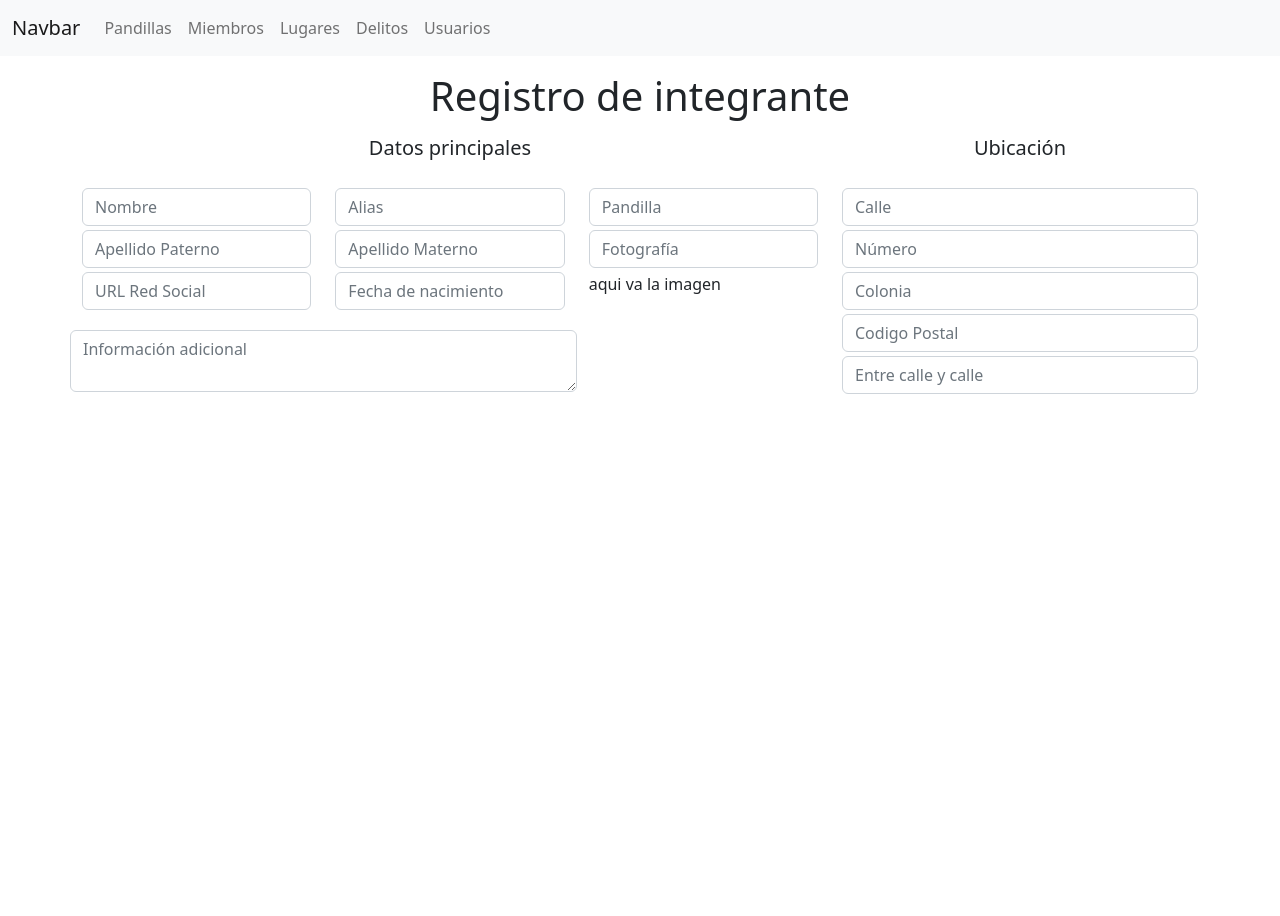
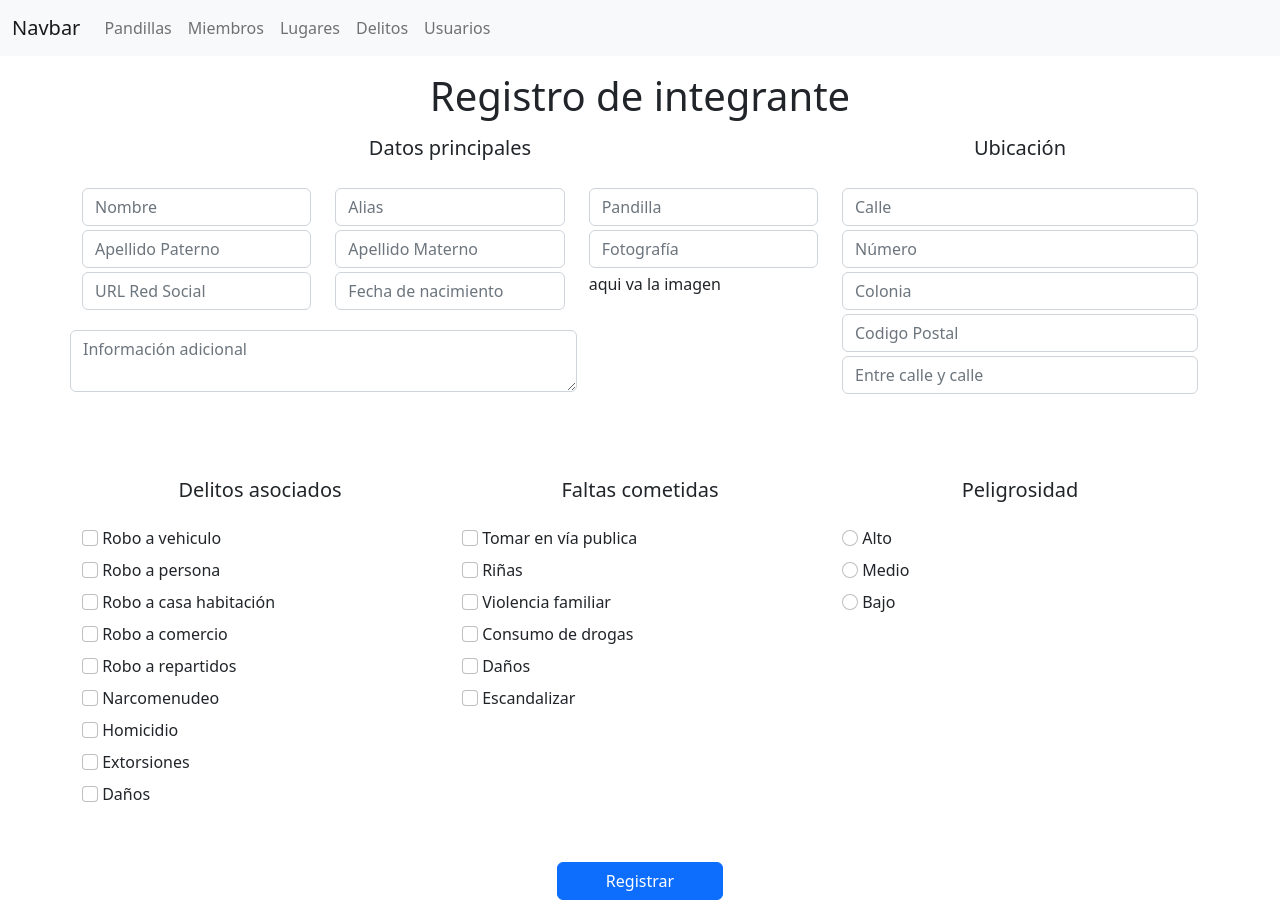
Before and after one commit to aaroncarrizal/pandillas, a Vue app in the folder frontend/: page /member in a window 1280 px wide. Before the commit the page ends 800 px from the top, so only its background shows below. Built offline with nearby package versions, Linux system fonts and the light colour scheme.

Commit message:
added generatereport, memberform and userconfig

```diff
--- /dev/null
+++ b/frontend/src/components/GenerateReport.vue
@@ -0,0 +1,36 @@
+<template>
+    <div class="container">
+        <p class="h1 text-center my-3">Generar Reporte</p>
+        <form>
+            <div class="row mt-4">
+                <div class="col">
+                    <select class="form-select">
+                        <option>Todas las pandillas</option>
+                    </select>
+                </div>
+                <div class="col">
+                    <select class="form-select">
+                        <option>Cualquier delito</option>
+                    </select>
+                </div>
+                <div class="col">
+                    <select class="form-select">
+                        <option>Cualquier falta</option>
+                    </select></div>
+                <div class="col">
+                    <select class="form-select">
+                        <option>Cualquier peligrosidad</option>
+                    </select>
+                </div>
+            </div>
+            <div class="row justify-content-center my-3">
+                <div class="col-2 my-2">
+                    <div class="d-grid gap-2">
+                        <button type="submit" class="btn btn-primary">Generar</button>
+                    </div>
+                </div>
+            </div>
+        </form>
+    </div>
+</template>
+<script></script>
--- a/frontend/src/components/MemberForm.vue
+++ b/frontend/src/components/MemberForm.vue
@@ -43,9 +43,44 @@
                     </div>
                 </div>
             </div>
+            <div class="row my-5">
+                <div class="col">
+                    <p class="h5 text-center mt-2 mb-4">Delitos asociados</p>
+                    <div class="my-2"><input class="form-check-input" type="checkbox"> Robo a vehiculo</div>
+                    <div class="my-2"><input class="form-check-input" type="checkbox"> Robo a persona</div>
+                    <div class="my-2"><input class="form-check-input" type="checkbox"> Robo a casa habitación</div>
+                    <div class="my-2"><input class="form-check-input" type="checkbox"> Robo a comercio</div>
+                    <div class="my-2"><input class="form-check-input" type="checkbox"> Robo a repartidos</div>
+                    <div class="my-2"><input class="form-check-input" type="checkbox"> Narcomenudeo</div>
+                    <div class="my-2"><input class="form-check-input" type="checkbox"> Homicidio</div>
+                    <div class="my-2"><input class="form-check-input" type="checkbox"> Extorsiones</div>
+                    <div class="my-2"><input class="form-check-input" type="checkbox"> Daños</div>
+                </div>
+                <div class="col">
+                    <p class="h5 text-center mt-2 mb-4">Faltas cometidas</p>
+                    <div class="my-2"><input class="form-check-input" type="checkbox"> Tomar en vía publica</div>
+                    <div class="my-2"><input class="form-check-input" type="checkbox"> Riñas</div>
+                    <div class="my-2"><input class="form-check-input" type="checkbox"> Violencia familiar</div>
+                    <div class="my-2"><input class="form-check-input" type="checkbox"> Consumo de drogas</div>
+                    <div class="my-2"><input class="form-check-input" type="checkbox"> Daños</div>
+                    <div class="my-2"><input class="form-check-input" type="checkbox"> Escandalizar</div>
+                </div>
+                <div class="col">
+                    <p class="h5 text-center mt-2 mb-4">Peligrosidad</p>
+                    <div class="my-2"><input class="form-check-input" type="radio" name="peligrosidad"> Alto</div>
+                    <div class="my-2"><input class="form-check-input" type="radio" name="peligrosidad"> Medio</div>
+                    <div class="my-2"><input class="form-check-input" type="radio" name="peligrosidad"> Bajo</div>
+                </div>
+            </div>
+            <div class="row justify-content-center my-3">
+                <div class="col-2">
+                    <div class="d-grid gap-2">
+                        <button type="submit" class="btn btn-primary">Registrar</button>
+                    </div>
+                </div>
+            </div>
         </form>
     </div>
-
 </template>
 <script></script>
 <style></style>
--- /dev/null
+++ b/frontend/src/components/UserConfig.vue
@@ -0,0 +1,26 @@
+<template>
+    <div class="container">
+        <p class="h1 text-center my-3">Perfil de usuario</p>
+        <div class="row">
+            <div class="col">
+                <p class="h5">Contraseña anterior</p>
+                <input class="form-control my-1">
+                <p class="h5">Nueva contraseña</p>
+                <input class="form-control my-1">
+                <p class="h5">Confirmar contraseña</p>
+                <input class="form-control my-1">
+            </div>
+            <div class="col">
+
+            </div>
+        </div>
+        <div class="row justify-content-center my-3">
+            <div class="col-2 my-2">
+                <div class="d-grid gap-2">
+                    <button type="submit" class="btn btn-primary">Generar</button>
+                </div>
+            </div>
+        </div>
+    </div>
+</template>
+<script></script>
--- a/frontend/src/router/index.ts
+++ b/frontend/src/router/index.ts
@@ -29,6 +29,16 @@ const routes: RouteRecordRaw[] = [
         path: '/member',
         name: 'member-new',
         component: () => import('@/components/MemberForm.vue')
+    },
+    {
+        path: '/report',
+        name: 'generate-report',
+        component: () => import('@/components/GenerateReport.vue')
+    },
+    {
+        path: '/user',
+        name: 'user-config',
+        component: () => import('@/components/UserConfig.vue')
     }
 ]
 
```
